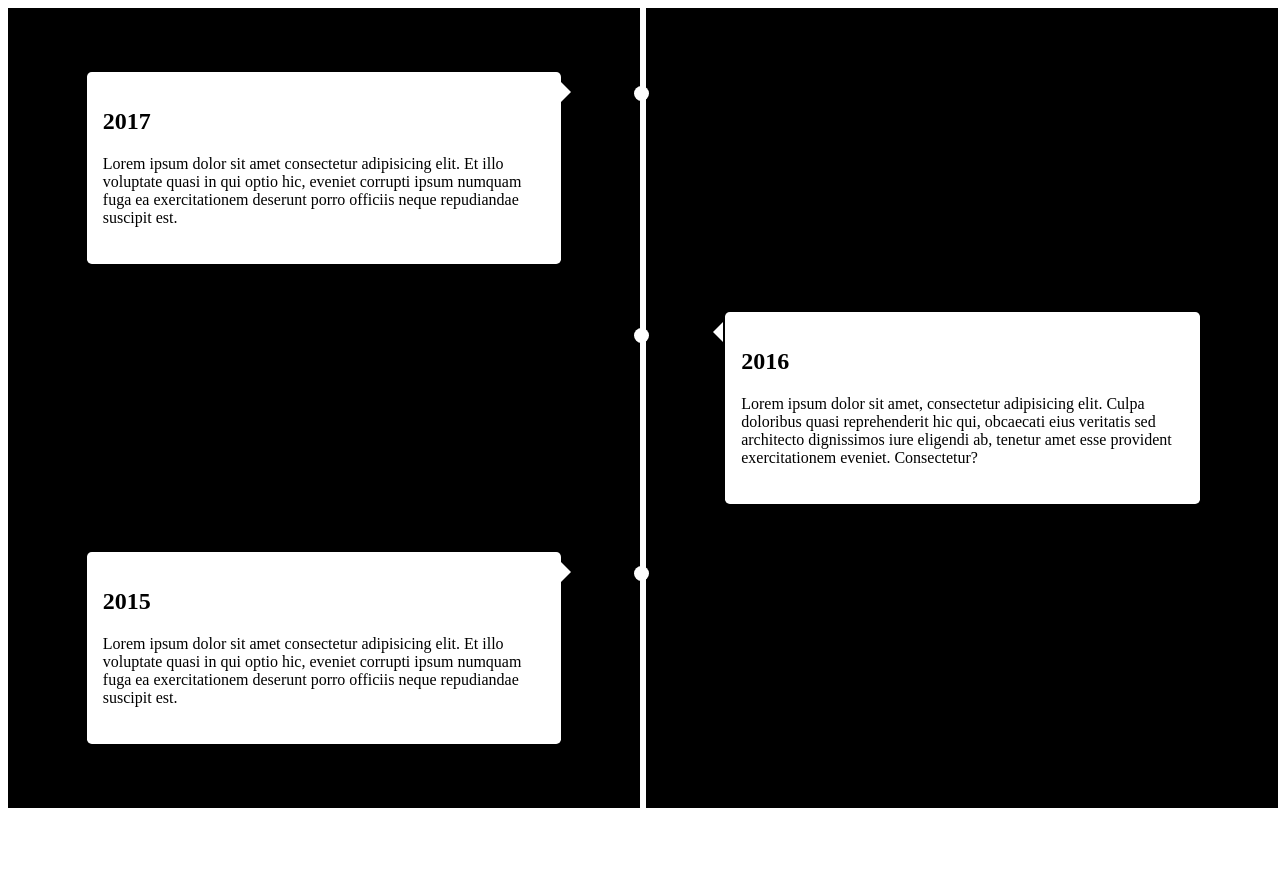
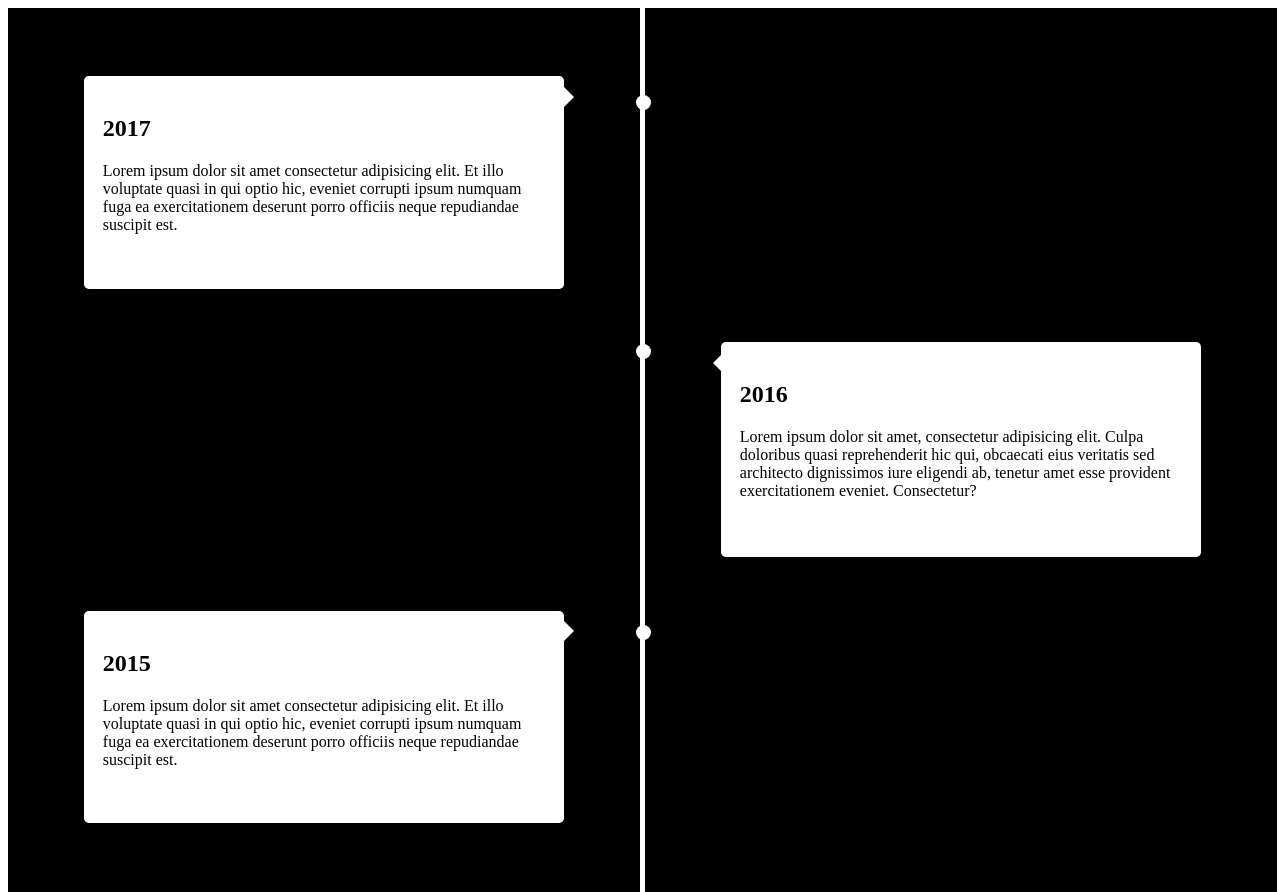
Before and after one commit to dadafei0000/homework4, a plain HTML site: page index.html in a window 1280 px wide. Before the commit the page ends 816 px from the top, so only its background shows below. Drawn offline with Linux system fonts and the light colour scheme.

Commit message:
Update index.html

```diff
--- a/index.html
+++ b/index.html
@@ -4,7 +4,7 @@
 <head>
   <meta charset="utf-8">
   <meta name="viewport" content="width=device-width">
-    <link rel="stylesheet" type="text/css" href="timeline2.css">
+    <link rel="stylesheet" type="text/css" href="time.css">
     </head>
     <body>
 <div class="container">
```
